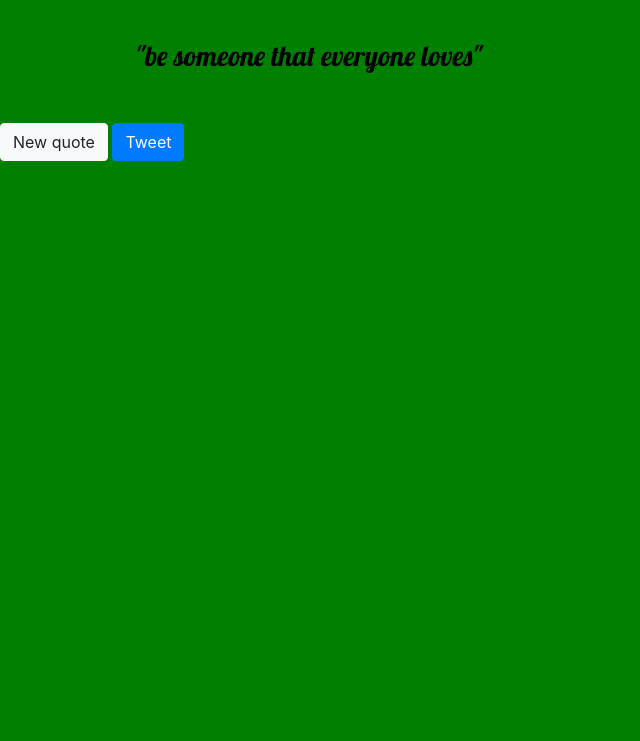
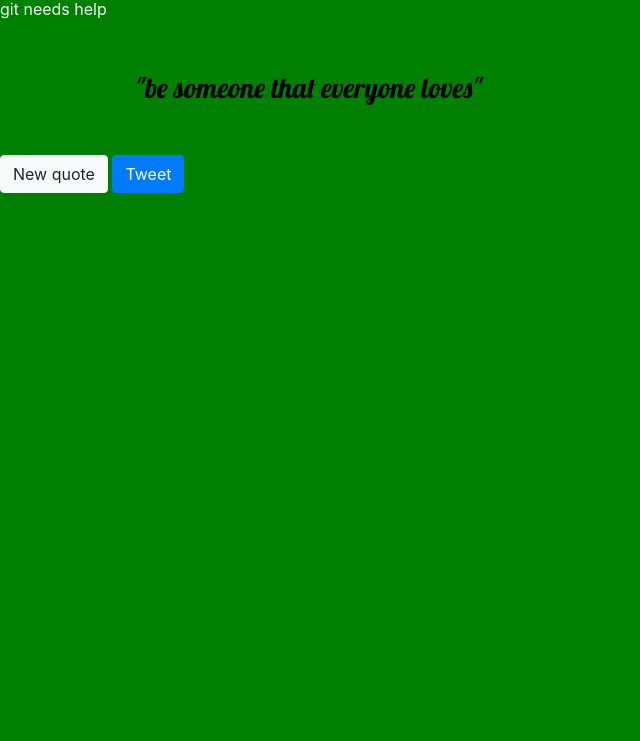
Before and after one commit to ClydiesF/Random-Quote-Machine, a plain HTML site: page index.html in a window 1280 px wide. Shown: the part 59-800 px from the top of the page, without its empty margins (0-640 px from the left). Drawn offline with nearby package versions, Linux system fonts and the light colour scheme.

Commit message:
added a p element saying needs help with git

```diff
--- a/index.html
+++ b/index.html
@@ -16,7 +16,7 @@
     <body class="background">
 
         <h1 class="title">Random Quote Generator</h1>
-
+<p> git needs help</p>
         <div class="container">
             <div class="mainBox">
                 <h3 id="quoteBox">"be someone that everyone loves"</h3>
```
